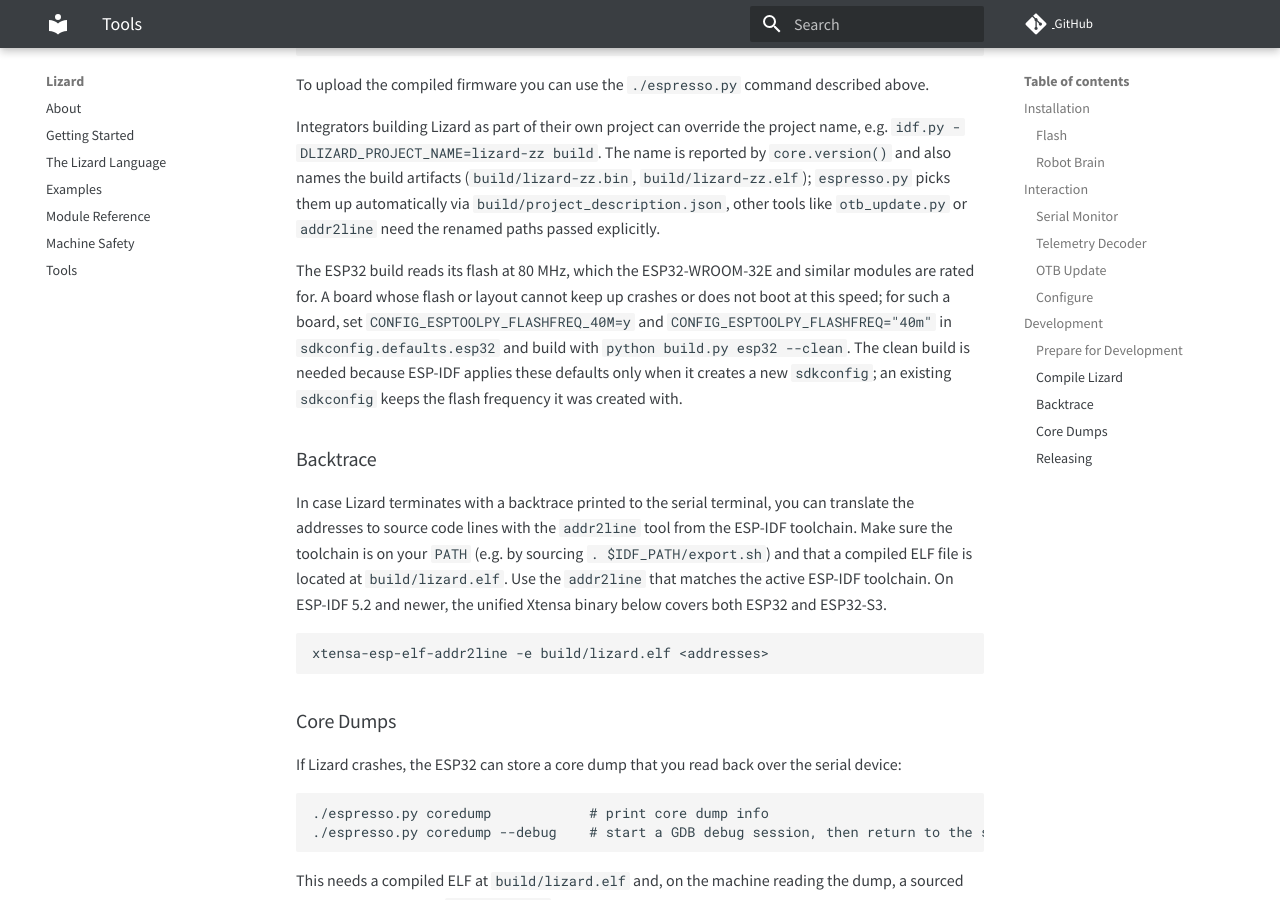
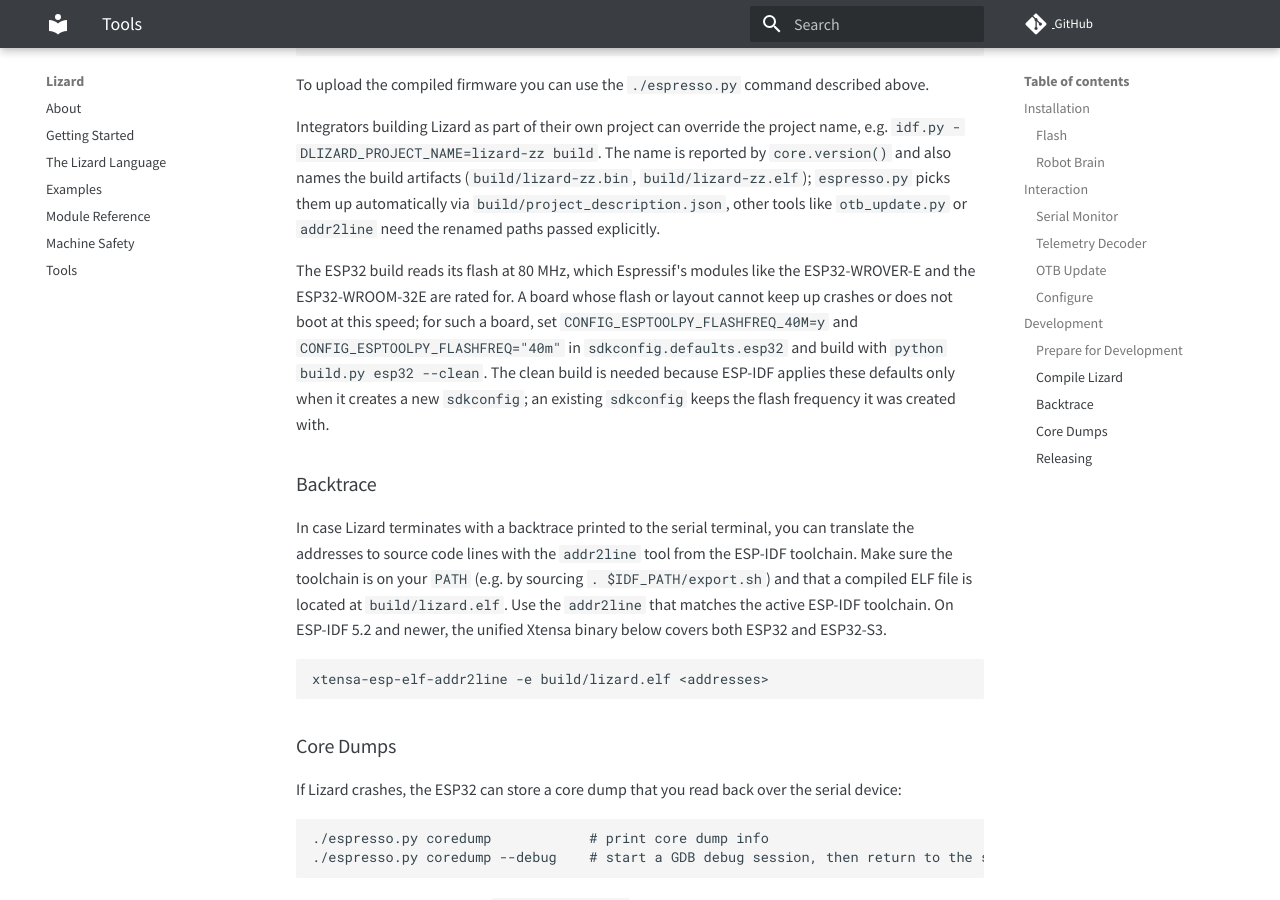
Before and after one commit to zauberzeug/lizard, an MkDocs documentation site: the page built from docs/tools.md, in a window 1280 px wide and 900 px high, scrolled down 5983 px. Built offline with MkDocs 1.6.1 and Material for MkDocs 9.7.7, drawn with Linux system fonts in a browser that asks for light colours; comment, search, counter and statistics services are not loaded.

Commit message:
Name the WROVER-E next to the WROOM-32E as modules rated for 80 MHz

```diff
--- a/docs/tools.md
+++ b/docs/tools.md
@@ -251,7 +251,7 @@
 `espresso.py` picks them up automatically via `build/project_description.json`,
 other tools like `otb_update.py` or `addr2line` need the renamed paths passed explicitly.
 
-The ESP32 build reads its flash at 80 MHz, which the ESP32-WROOM-32E and similar modules are rated for.
+The ESP32 build reads its flash at 80 MHz, which Espressif's modules like the ESP32-WROVER-E and the ESP32-WROOM-32E are rated for.
 A board whose flash or layout cannot keep up crashes or does not boot at this speed;
 for such a board, set `CONFIG_ESPTOOLPY_FLASHFREQ_40M=y` and `CONFIG_ESPTOOLPY_FLASHFREQ="40m"` in `sdkconfig.defaults.esp32` and build with `python build.py esp32 --clean`.
 The clean build is needed because ESP-IDF applies these defaults only when it creates a new `sdkconfig`;
```
